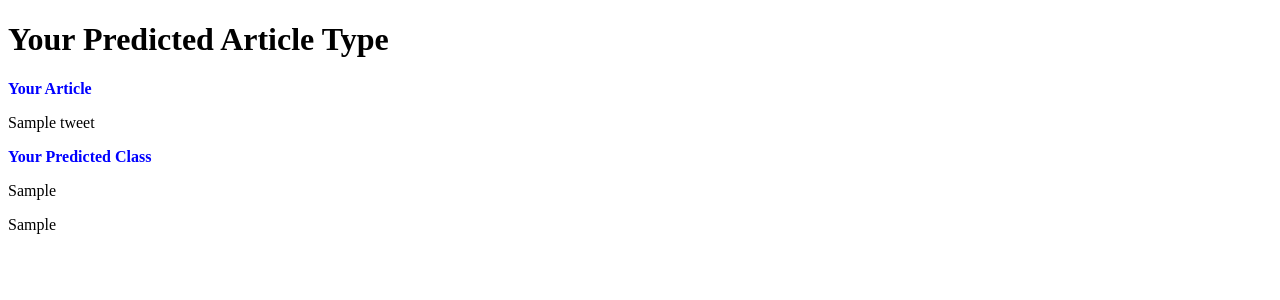
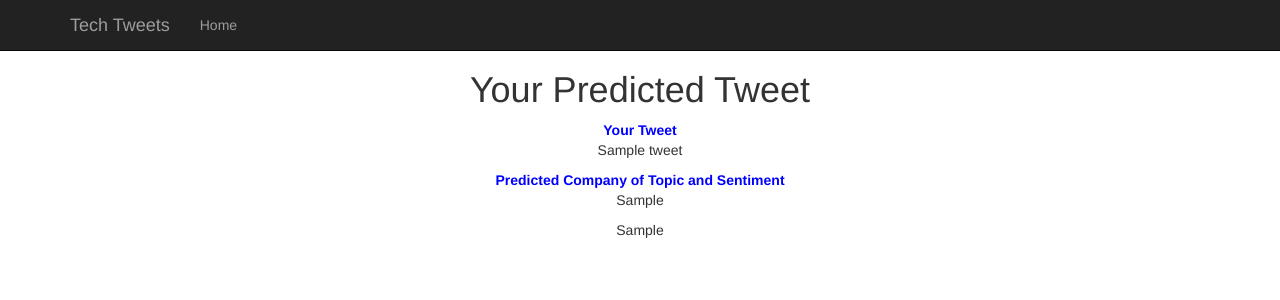
Before and after one commit to Jsiewierski11/Twitter_Analysis, a Flask app: template app/templates/predict.html in a window 1280 px wide. Shown: the top 300 px of the page. Run offline with Flask 2, Linux system fonts and the light colour scheme; the template is opened without the code that fills it: most values are stand-ins (such as "Sample title", 1, 10 or a date in 2020); parts of the project's set-up code (start-up, migrations or seed data) failed here and were passed over.

Commit message:
Cleaned up formatting on predict page. Is classifying tweets as negative too often though.

```diff
--- a/app/templates/predict.html
+++ b/app/templates/predict.html
@@ -8,20 +8,51 @@
 
   <title>Tech Tweet Classifier</title>
 
+  <!--
   <meta name="description" content="The Galvanize DSI Text Classifier">
   <meta name="author" content="DSI Instructor">
+  -->
 
+  <!-- Bootstrap core CSS -->
+  <link href="../static/css/bootstrap.min.css" rel="stylesheet">
+
+  <!-- IE10 viewport hack for Surface/desktop Windows 8 bug -->
+  <link href="../static/css/ie10-viewport-bug-workaround.css" rel="stylesheet">
+
+  <!-- Custom styles for this template -->
+  <link href="../static/css/starter-template.css" rel="stylesheet">
+
+  <!-- Just for debugging purposes. Don't actually copy these 2 lines! -->
+  <!--[if lt IE 9]><script src="../../assets/js/ie8-responsive-file-warning.js"></script><![endif]-->
+  <script src="../static/js/ie-emulation-modes-warning.js"></script>
 </head>
 
 <body>
 
-  <h1>Your Predicted Article Type</h1>
+  <h1 align="center">Your Predicted Tweet</h1>
+  <div align="center">
+    <span style="color: blue; font-weight: bold;">Your Tweet</span>
+    <p>{{ tweet }}</p>
+    <span style="color: blue; font-weight: bold;">Predicted Company of Topic and Sentiment</span>
+    <p>{{ pred_company }}</p>
+    <p>{{ pred_sent }}</p>
+  </div>
 
-  <span style="color: blue; font-weight: bold;">Your Article</span>
-  <p>{{ tweet }}</p>
-  <span style="color: blue; font-weight: bold;">Your Predicted Class</span>
-  <p>{{ pred_company }}</p>
-  <p>{{ pred_sent }}</p>
+  <!--NAVIGATION BAR-->
+  <nav class="navbar navbar-inverse navbar-fixed-top">
+    <div class="container">
+        <div class="navbar-header">
+            <a class="navbar-brand">Tech Tweets</a>
+        </div>
+        <div id="navbar" class="collapse navbar-collapse">
+          <ul class="nav navbar-nav">
+            <li>
+                <a href="/">Home</a>
+            </li>
+          </ul>
+        </div><!--/.nav-collapse -->
+  </div>
+</nav>
 
 </body>
 </html>
```
